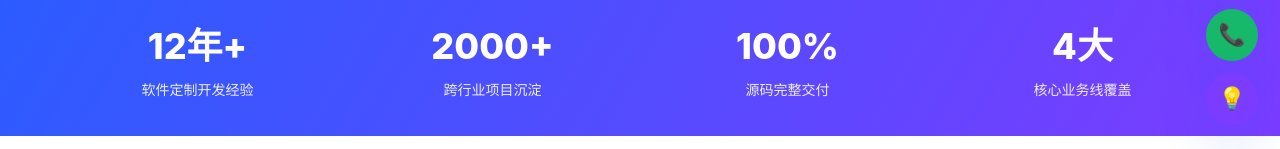
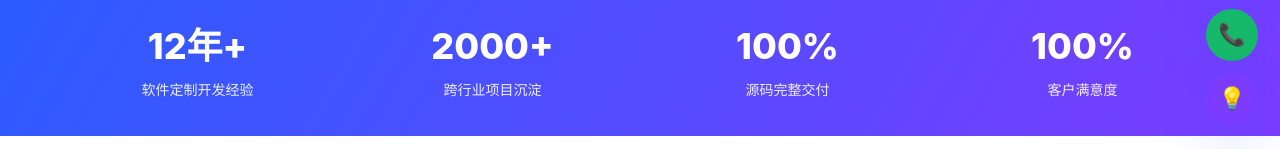
Before and after one commit to zealotxp/hunan-shuangran-website, a website: page index.html in a window 1280 px wide. Shown: the part 651-800 px from the top of the page. Drawn offline with Linux system fonts and the light colour scheme.

Commit message:
v1.0.3 - 首页数据条：核心业务线覆盖改为100%客户满意度

```diff
--- a/index.html
+++ b/index.html
@@ -68,7 +68,7 @@
   <div><div class="n">12年+</div><div class="l">软件定制开发经验</div></div>
   <div><div class="n">2000+</div><div class="l">跨行业项目沉淀</div></div>
   <div><div class="n">100%</div><div class="l">源码完整交付</div></div>
-  <div><div class="n">4大</div><div class="l">核心业务线覆盖</div></div>
+  <div><div class="n">100%</div><div class="l">客户满意度</div></div>
 </div></div>
 
 <!-- Service cards -->
--- a/package.json
+++ b/package.json
@@ -1,6 +1,6 @@
 {
   "name": "hunan-shuangran-website",
-  "version": "1.0.2",
+  "version": "1.0.3",
   "private": true,
   "description": "湖南双然信息技术有限公司官网 - HTML 多页响应式原型（AI应用 / 物联网 / APP / 小程序）",
   "scripts": {
```
